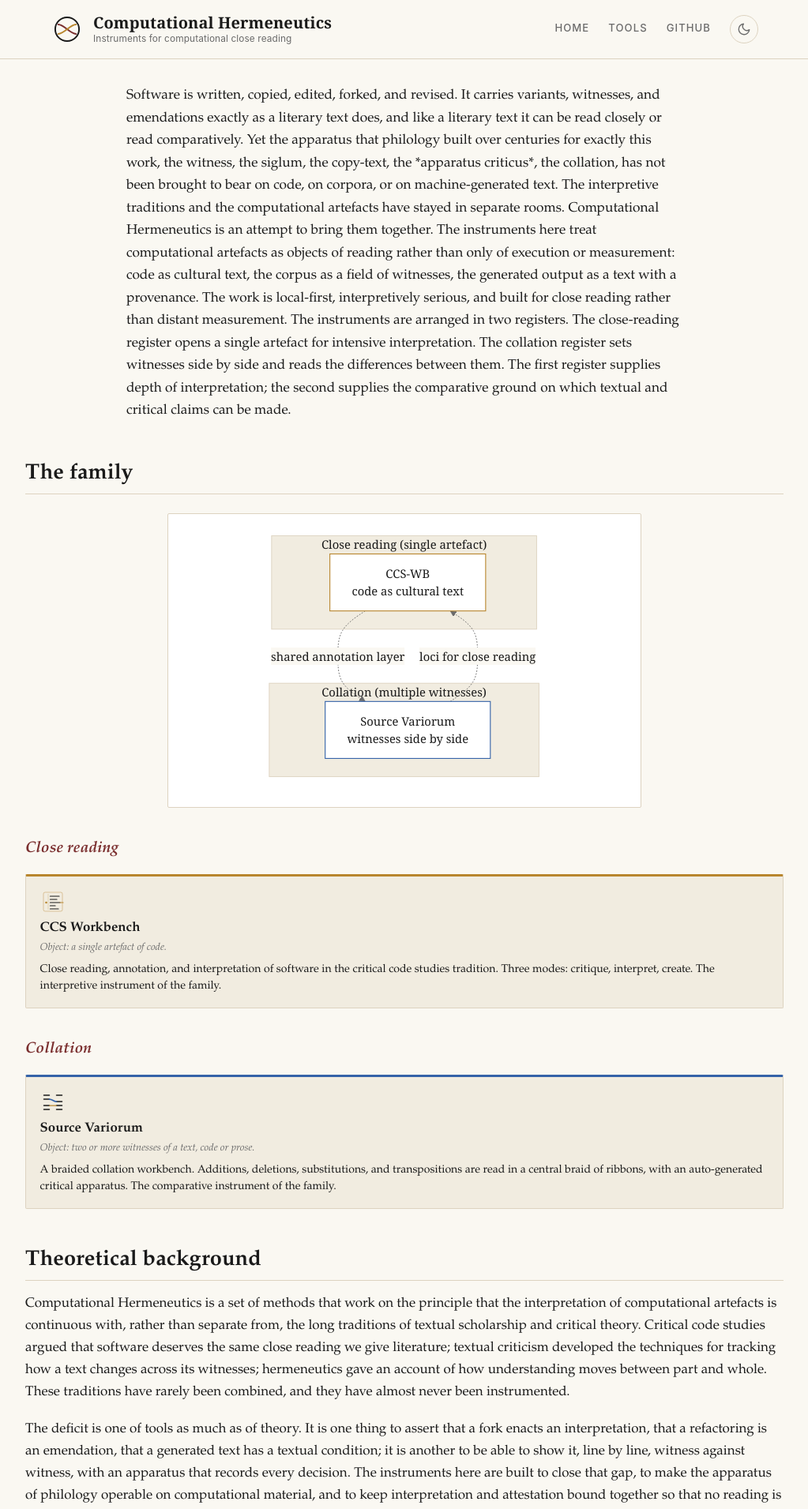
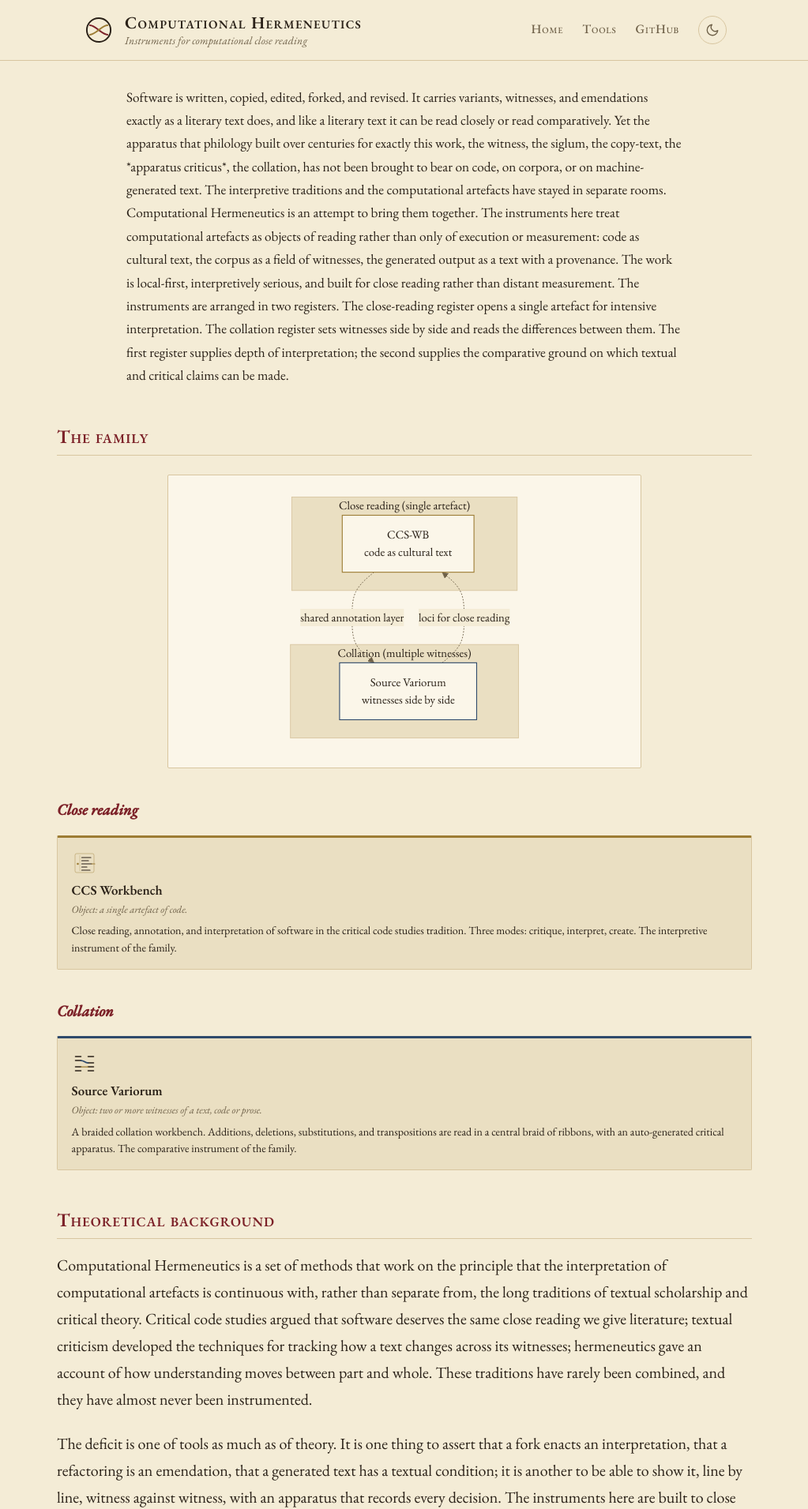
Before and after one commit to Computational-Hermeneutics/Computational-Hermeneutics.github.io, a Jekyll site: the page built from index.md, in a window 1280 px wide. Shown: the top 1911 px of the page at 79% size, without its empty margins (128-1151 px from the left). Built offline with Jekyll 4.4.1, drawn with Linux system fonts in a browser that asks for light colours.

Commit message:
Restyle to a critical-edition aesthetic
Move from the clean/tech palette to the look of a scholarly critical edition:

- typography: EB Garamond throughout, larger type and leading, small caps for
  masthead, nav, and section headings; old-style numerals
- palette: aged-parchment grounds and sepia ink; rubric oxblood for brand and
  links; antique gold (close-reading) and manuscript lapis (collation) replace
  the tech blue and bright accents
- artwork: hero and OG card redrawn with manuscript ruling lines and margin
  rules instead of graph-paper grids; all icons recoloured, light and dark
- Mermaid family map and README design note updated to match

```diff
--- a/_includes/mermaid.html
+++ b/_includes/mermaid.html
@@ -2,39 +2,39 @@
   import mermaid from 'https://cdn.jsdelivr.net/npm/mermaid@11/dist/mermaid.esm.min.mjs';
 
   const LIGHT_VARS = {
-    background: '#ffffff',
-    primaryColor: '#ffffff',
-    primaryTextColor: '#1a1a1a',
-    primaryBorderColor: '#7a2e2e',
-    lineColor: '#6b6b6b',
-    secondaryColor: '#f1ece0',
-    tertiaryColor: '#ffffff',
-    clusterBkg: '#f1ece0',
-    clusterBorder: '#ddd3c0',
-    titleColor: '#1a1a1a',
-    edgeLabelBackground: '#faf8f2',
-    fontFamily: '"Source Serif 4", Georgia, serif'
+    background: '#fbf6e9',
+    primaryColor: '#fbf6e9',
+    primaryTextColor: '#2a2118',
+    primaryBorderColor: '#7c2128',
+    lineColor: '#6f6149',
+    secondaryColor: '#eadfc2',
+    tertiaryColor: '#fbf6e9',
+    clusterBkg: '#eadfc2',
+    clusterBorder: '#d8c6a0',
+    titleColor: '#2a2118',
+    edgeLabelBackground: '#f4ecd6',
+    fontFamily: '"EB Garamond", Garamond, Georgia, serif'
   };
 
   const DARK_VARS = {
-    background: '#14110c',
-    primaryColor: '#1c1813',
-    primaryTextColor: '#f1ece0',
-    primaryBorderColor: '#c98989',
-    lineColor: '#9a9080',
-    secondaryColor: '#241f18',
-    tertiaryColor: '#1c1813',
-    clusterBkg: '#1c1813',
-    clusterBorder: '#3a332a',
-    titleColor: '#f1ece0',
-    edgeLabelBackground: '#14110c',
-    fontFamily: '"Source Serif 4", Georgia, serif'
+    background: '#1a140d',
+    primaryColor: '#221a11',
+    primaryTextColor: '#ece0c4',
+    primaryBorderColor: '#cf8a82',
+    lineColor: '#a8967a',
+    secondaryColor: '#2a2014',
+    tertiaryColor: '#221a11',
+    clusterBkg: '#221a11',
+    clusterBorder: '#3a2e1d',
+    titleColor: '#ece0c4',
+    edgeLabelBackground: '#1a140d',
+    fontFamily: '"EB Garamond", Garamond, Georgia, serif'
   };
 
-  const READ_LIGHT = 'classDef reading fill:#ffffff,stroke:#b8862e,color:#1a1a1a,stroke-width:1.2px';
-  const COLL_LIGHT = 'classDef collation fill:#ffffff,stroke:#3563a8,color:#1a1a1a,stroke-width:1.2px';
-  const READ_DARK  = 'classDef reading fill:#1c1813,stroke:#d4a84e,color:#f1ece0,stroke-width:1.2px';
-  const COLL_DARK  = 'classDef collation fill:#1c1813,stroke:#6f97d6,color:#f1ece0,stroke-width:1.2px';
+  const READ_LIGHT = 'classDef reading fill:#fbf6e9,stroke:#9c7c34,color:#2a2118,stroke-width:1.2px';
+  const COLL_LIGHT = 'classDef collation fill:#fbf6e9,stroke:#2f4a6b,color:#2a2118,stroke-width:1.2px';
+  const READ_DARK  = 'classDef reading fill:#221a11,stroke:#c9a44e,color:#ece0c4,stroke-width:1.2px';
+  const COLL_DARK  = 'classDef collation fill:#221a11,stroke:#88a6cc,color:#ece0c4,stroke-width:1.2px';
 
   function preprocess(src, theme) {
     let out = src.replace(/^\s*classDef\s+reading\s+[^\n]*$/gm, '');
--- a/_layouts/default.html
+++ b/_layouts/default.html
@@ -5,6 +5,10 @@
   <meta name="viewport" content="width=device-width, initial-scale=1">
   <title>{% if page.title %}{{ page.title }} | {% endif %}{{ site.title }}</title>
   <meta name="description" content="{{ site.description | strip_newlines }}">
+
+  <link rel="preconnect" href="https://fonts.googleapis.com">
+  <link rel="preconnect" href="https://fonts.gstatic.com" crossorigin>
+  <link rel="stylesheet" href="https://fonts.googleapis.com/css2?family=EB+Garamond:ital,wght@0,400;0,500;0,600;1,400;1,500&display=swap">
 
   {%- assign asset_v = site.time | date: '%s' -%}
   <link rel="icon" type="image/svg+xml" href="{{ '/assets/images/favicon.svg' | relative_url }}?v={{ asset_v }}">
--- a/assets/css/style.scss
+++ b/assets/css/style.scss
@@ -3,44 +3,44 @@
 
 // Computational Hermeneutics: themable editorial styles.
 // Light is default; dark is activated by html[data-theme="dark"].
-// Palette is philological: ivory and parchment grounds, burgundy as the
-// primary brand and link colour, manuscript gold for the close-reading tier,
-// scholarly blue for the collation tier.
+// Palette is that of a critical edition: aged-parchment grounds, sepia ink,
+// rubric oxblood as the primary brand and link colour, antique gold for the
+// close-reading register, and manuscript lapis for the collation register.
 
 :root {
-  --ch-bg: #faf8f2;                          /* ivory */
-  --ch-surface: #ffffff;
-  --ch-surface-alt: #f1ece0;                 /* cream, for panels and code */
-  --ch-text: #1a1a1a;
-  --ch-muted: #6b6b6b;
-  --ch-blue: #7a2e2e;                        /* burgundy: primary brand and links */
-  --ch-blue-hover: #9a3a3a;
-  --ch-blue-underline: rgba(122, 46, 46, 0.32);
-  --ch-sand: #b8862e;                        /* manuscript gold, close-reading tier */
-  --ch-burgundy: #3563a8;                    /* scholarly blue, collation tier */
-  --ch-rule: #ddd3c0;                        /* parchment rule */
-  --ch-card-shadow: 0 2px 12px rgba(122, 46, 46, 0.08);
+  --ch-bg: #f4ecd6;                          /* aged parchment */
+  --ch-surface: #fbf6e9;                     /* fresh page */
+  --ch-surface-alt: #eadfc2;                 /* darker parchment, panels and code */
+  --ch-text: #2a2118;                        /* sepia-black ink */
+  --ch-muted: #6f6149;                       /* faded brown ink */
+  --ch-blue: #7c2128;                        /* rubric oxblood: brand and links */
+  --ch-blue-hover: #9c3a36;
+  --ch-blue-underline: rgba(124, 33, 40, 0.3);
+  --ch-sand: #9c7c34;                        /* antique gold, close-reading register */
+  --ch-burgundy: #2f4a6b;                    /* manuscript lapis, collation register */
+  --ch-rule: #d8c6a0;                        /* parchment rule */
+  --ch-card-shadow: 0 2px 12px rgba(80, 50, 20, 0.10);
 }
 
 html[data-theme="dark"] {
-  --ch-bg: #14110c;                          /* warm dark parchment */
-  --ch-surface: #1c1813;
-  --ch-surface-alt: #241f18;
-  --ch-text: #f1ece0;
-  --ch-muted: #9a9080;
-  --ch-blue: #c98989;
-  --ch-blue-hover: #dda5a5;
-  --ch-blue-underline: rgba(201, 137, 137, 0.45);
-  --ch-sand: #d4a84e;
-  --ch-burgundy: #6f97d6;
-  --ch-rule: #3a332a;
-  --ch-card-shadow: 0 2px 16px rgba(0, 0, 0, 0.45);
+  --ch-bg: #1a140d;                          /* dark leather, candle-lit page */
+  --ch-surface: #221a11;
+  --ch-surface-alt: #2a2014;
+  --ch-text: #ece0c4;                        /* parchment text */
+  --ch-muted: #a8967a;
+  --ch-blue: #cf8a82;                        /* lightened oxblood */
+  --ch-blue-hover: #dd9d96;
+  --ch-blue-underline: rgba(207, 138, 130, 0.45);
+  --ch-sand: #c9a44e;
+  --ch-burgundy: #88a6cc;
+  --ch-rule: #3a2e1d;
+  --ch-card-shadow: 0 2px 16px rgba(0, 0, 0, 0.5);
 }
 
-$wrap: 960px;
-$serif: "Source Serif 4", "Iowan Old Style", "Palatino Linotype", Georgia, serif;
-$display: "Source Serif 4", "Iowan Old Style", Georgia, serif;
-$sans: "Inter", system-ui, -apple-system, sans-serif;
+$wrap: 880px;
+$serif: "EB Garamond", "Garamond", "Palatino Linotype", "Iowan Old Style", Georgia, serif;
+$display: "EB Garamond", "Garamond", "Palatino Linotype", Georgia, serif;
+$sans: "EB Garamond", "Garamond", Georgia, serif;
 
 * { box-sizing: border-box; }
 
@@ -50,8 +50,10 @@ body {
   background: var(--ch-bg);
   color: var(--ch-text);
   font-family: $serif;
-  font-size: 17px;
-  line-height: 1.65;
+  font-size: 20px;
+  line-height: 1.7;
+  text-rendering: optimizeLegibility;
+  font-feature-settings: "kern" 1, "liga" 1, "onum" 1;
   -webkit-font-smoothing: antialiased;
   -moz-osx-font-smoothing: grayscale;
   transition: background-color 0.25s ease, color 0.25s ease;
@@ -102,17 +104,19 @@ body {
 
   .brand-text {
     font-family: $display;
-    font-size: 1.25rem;
+    font-size: 1.35rem;
     font-weight: 600;
-    letter-spacing: 0.005em;
+    font-variant: small-caps;
+    letter-spacing: 0.06em;
     color: var(--ch-text);
   }
 
   .brand-tagline {
     font-family: $sans;
-    font-size: 0.74rem;
+    font-style: italic;
+    font-size: 0.86rem;
     color: var(--ch-muted);
-    margin-top: 0.22rem;
+    margin-top: 0.18rem;
     letter-spacing: 0.01em;
   }
 
@@ -128,10 +132,10 @@ body {
     color: var(--ch-muted);
     text-decoration: none;
     font-family: $sans;
-    font-size: 0.82rem;
+    font-size: 1rem;
     font-weight: 500;
-    letter-spacing: 0.08em;
-    text-transform: uppercase;
+    font-variant: small-caps;
+    letter-spacing: 0.05em;
     border-bottom: 1px solid transparent;
     padding-bottom: 2px;
     transition: color 0.2s ease, border-color 0.2s ease;
@@ -197,10 +201,14 @@ h1, h2, h3, h4 {
   line-height: 1.25;
 }
 
-h1 { font-size: 2.3rem; margin: 2rem 0 1rem; letter-spacing: -0.01em; }
+h1 { font-size: 2.6rem; margin: 2rem 0 1rem; letter-spacing: 0; }
 
 h2 {
-  font-size: 1.7rem;
+  font-size: 1.5rem;
+  font-weight: 600;
+  font-variant: small-caps;
+  letter-spacing: 0.04em;
+  color: var(--ch-blue);
   margin-top: 3rem;
   margin-bottom: 1rem;
   padding-bottom: 0.5rem;
```
Also changed, not shown: README.md, assets/images/dark/hero.svg, assets/images/dark/logo-mark.svg, assets/images/dark/og-card.svg, assets/images/dark/tools/ccs-wb.svg, assets/images/dark/tools/source-variorum.svg, assets/images/dark/wordmark.svg, assets/images/favicon.svg, assets/images/hero.svg, assets/images/logo-mark.svg, assets/images/og-card.svg, assets/images/tools/ccs-wb.svg, assets/images/tools/source-variorum.svg, assets/images/wordmark.svg.
